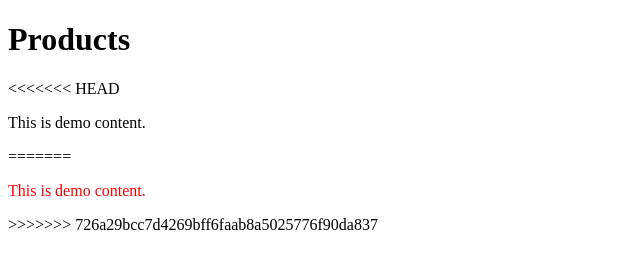
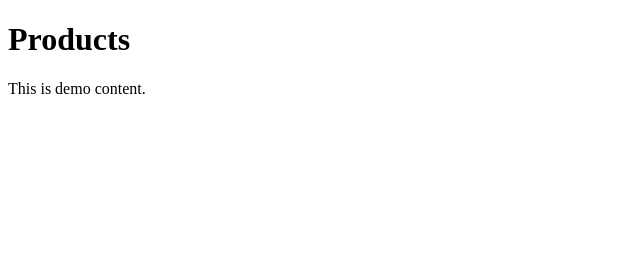
Before and after one commit to AnatoliiKyrylenko/WEB_Server, a plain HTML site: page index.html in a window 1280 px wide. Shown: the whole page, without its empty margins (0-640 px from the left). Drawn offline with Linux system fonts and the light colour scheme.

Commit message:
Update index.html

```diff
--- a/index.html
+++ b/index.html
@@ -5,10 +5,6 @@
 </head>
 <body>
    <h1>Products</h1>
-<<<<<<< HEAD
    <p style="color:black">This is demo content.</p>
-=======
-   <p style="color:red">This is demo content.</p>
->>>>>>> 726a29bcc7d4269bff6faab8a5025776f90da837
 </body>
 </html>
```
